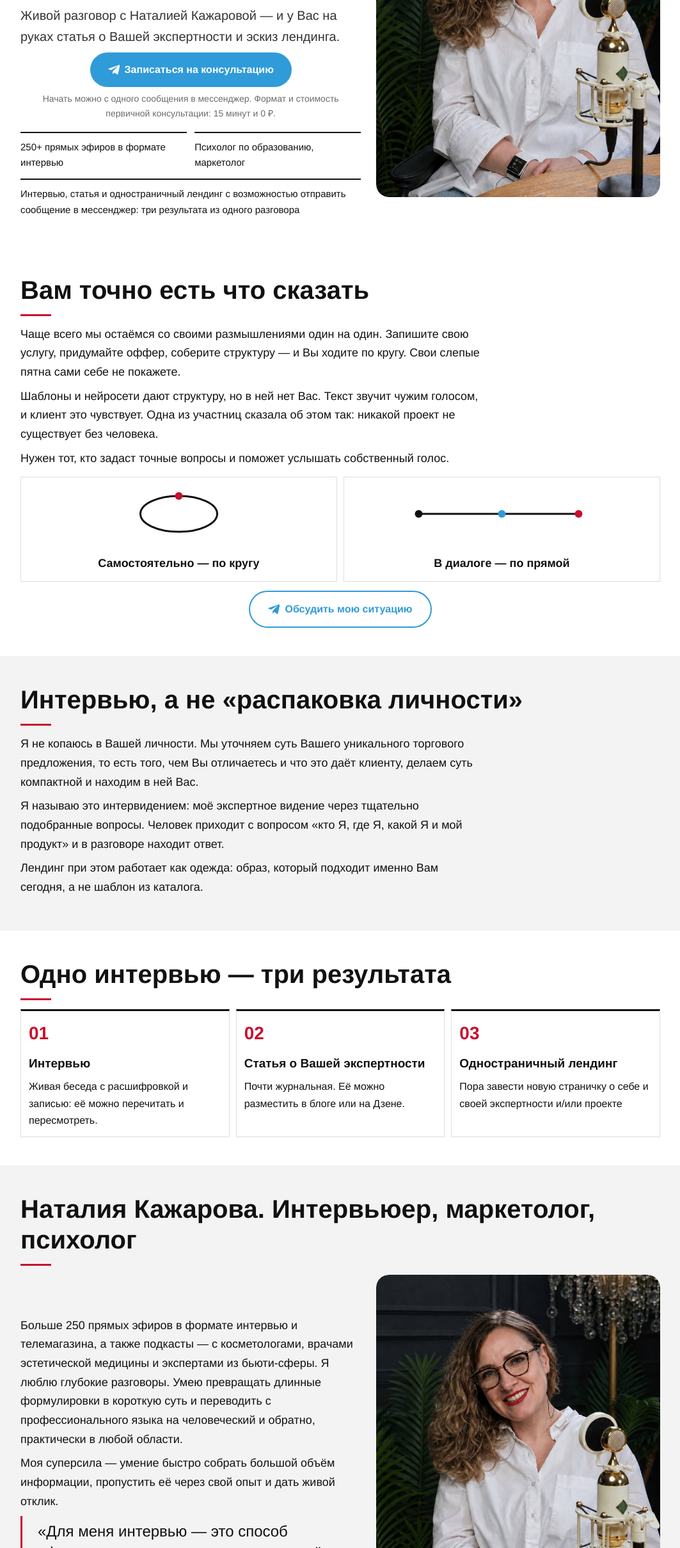
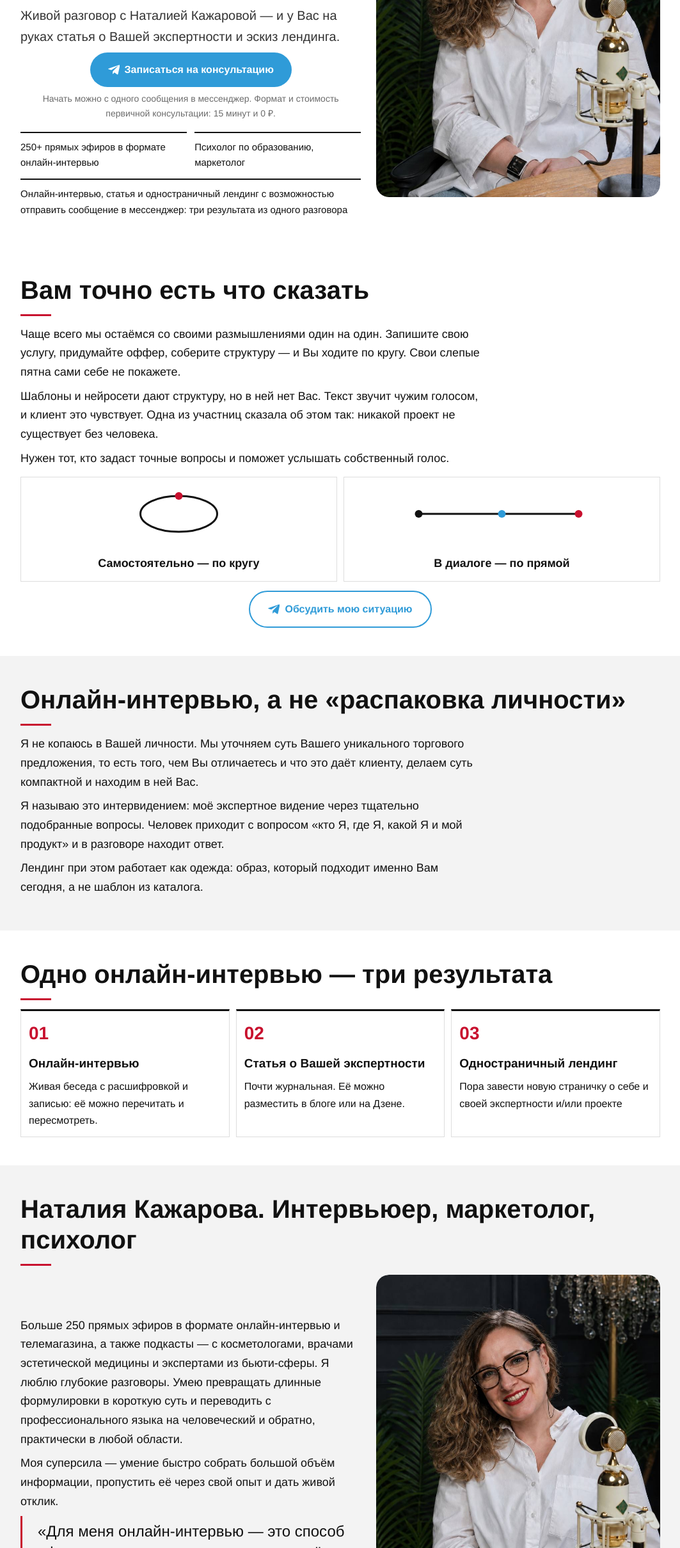
Before and after one commit to nataliaaveselova-tech/nataliaaveselova-tech.github.io, a plain HTML site: page interview.html in a window 1280 px wide. Shown: the part 381-2800 px from the top of the page at 64% size, without its empty margins (108-1171 px from the left). Drawn offline with Linux system fonts and the light colour scheme.

Commit message:
Add files via upload

```diff
--- a/interview.html
+++ b/interview.html
@@ -3,9 +3,10 @@
 <head>
 <meta charset="UTF-8">
 <meta name="viewport" content="width=device-width, initial-scale=1.0">
-<title>Интервью для экспертов: статья и лендинг | Н. Кажарова</title>
-<meta name="description" content="Глубинное интервью для экспертов: за 60–90 минут разговора Вы получаете статью о своей экспертности и одностраничный лендинг с возможностью отправить сообщение в мессенджер. Запишитесь на консультацию.">
+<title>Онлайн интервью для экспертов: статья + лендинг | Натали Кажарова</title>
+<meta name="description" content="Глубинное онлайн интервью для экспертов: за 60 минут диалога Вы получаете статью о своей работе и лендинг. Запишитесь на консультацию">
 <meta name="keywords" content="интервью для экспертов, упаковка экспертности, Одностраничный лендинг с возможностью отправить сообщение в мессенджер, уникальное торговое предложение эксперта">
+<link rel="icon" type="image/png" href="img/fvcn.png">
 <style>
 :root{--black:#111;--white:#fff;--gray:#f3f3f3;--mid:#6b6b6b;--red:#c8102e;--blue:#2f9bd8}
 *{box-sizing:border-box;margin:0;padding:0}
@@ -91,7 +92,7 @@ section h2+p{}
 </style>
 </head>
 <body>
-<header><div class="wrap"><div class="logo">Наталия <span>Кажарова</span></div><a class="btn sm" href="https://t.me/veselovalife?text=%D0%A5%D0%BE%D1%87%D1%83%20%D0%BA%20%D0%B2%D0%B0%D0%BC%20%D0%BD%D0%B0%20%D0%B8%D0%BD%D1%82%D0%B5%D1%80%D0%B2%D1%8C%D1%8E"><svg class="tg" viewBox="0 0 24 24" width="18" height="18" fill="currentColor" aria-hidden="true"><path d="M9.78 15.17l-.4 5.6c.57 0 .82-.25 1.12-.54l2.69-2.57 5.57 4.08c1.02.57 1.74.27 2.01-.94l3.65-17.1c.33-1.5-.54-2.09-1.54-1.72L1.4 9.2c-1.46.57-1.44 1.38-.25 1.75l5.5 1.71 12.77-8.05c.6-.4 1.15-.18.7.22z"/></svg>Хочу на интервью</a></div></header>
+<header><div class="wrap"><div class="logo">Наталия <span>Кажарова</span></div><a class="btn sm" href="https://t.me/veselovalife?text=%D0%A5%D0%BE%D1%87%D1%83%20%D0%BA%20%D0%B2%D0%B0%D0%BC%20%D0%BD%D0%B0%20%D0%B8%D0%BD%D1%82%D0%B5%D1%80%D0%B2%D1%8C%D1%8E"><svg class="tg" viewBox="0 0 24 24" width="18" height="18" fill="currentColor" aria-hidden="true"><path d="M9.78 15.17l-.4 5.6c.57 0 .82-.25 1.12-.54l2.69-2.57 5.57 4.08c1.02.57 1.74.27 2.01-.94l3.65-17.1c.33-1.5-.54-2.09-1.54-1.72L1.4 9.2c-1.46.57-1.44 1.38-.25 1.75l5.5 1.71 12.77-8.05c.6-.4 1.15-.18.7.22z"/></svg>Хочу на онлайн-интервью</a></div></header>
 
 <section><div class="wrap grid2">
 <div>
@@ -99,7 +100,7 @@ section h2+p{}
 <p class="sub">Живой разговор с Наталией Кажаровой — и у Вас на руках статья о Вашей экспертности и эскиз лендинга.</p>
 <a class="btn" href="https://t.me/veselovalife?text=%D0%A5%D0%BE%D1%87%D1%83%20%D0%BA%20%D0%B2%D0%B0%D0%BC%20%D0%BD%D0%B0%20%D0%B8%D0%BD%D1%82%D0%B5%D1%80%D0%B2%D1%8C%D1%8E"><svg class="tg" viewBox="0 0 24 24" width="18" height="18" fill="currentColor" aria-hidden="true"><path d="M9.78 15.17l-.4 5.6c.57 0 .82-.25 1.12-.54l2.69-2.57 5.57 4.08c1.02.57 1.74.27 2.01-.94l3.65-17.1c.33-1.5-.54-2.09-1.54-1.72L1.4 9.2c-1.46.57-1.44 1.38-.25 1.75l5.5 1.71 12.77-8.05c.6-.4 1.15-.18.7.22z"/></svg>Записаться на консультацию</a>
 <p class="note">Начать можно с одного сообщения в мессенджер. Формат и стоимость первичной консультации: 15 минут и 0 ₽.</p>
-<ul class="facts"><li>250+ прямых эфиров в формате интервью</li><li>Психолог по образованию, маркетолог</li><li>Интервью, статья и одностраничный лендинг с возможностью отправить сообщение в мессенджер: три результата из одного разговора</li></ul>
+<ul class="facts"><li>250+ прямых эфиров в формате онлайн-интервью</li><li>Психолог по образованию, маркетолог</li><li>Онлайн-интервью, статья и одностраничный лендинг с возможностью отправить сообщение в мессенджер: три результата из одного разговора</li></ul>
 </div>
 <figure class="ph portrait"><img src="img/portrait.jpg" alt="Наталия Кажарова в белой рубашке" loading="lazy" onerror="this.remove()"><figcaption>Портрет: img/portrait.jpg</figcaption></figure>
 </div></section>
@@ -117,16 +118,16 @@ section h2+p{}
 </div></section>
 
 <section class="alt"><div class="wrap">
-<h2>Интервью, а не «распаковка личности»</h2>
+<h2>Онлайн-интервью, а не «распаковка личности»</h2>
 <p>Я не копаюсь в Вашей личности. Мы уточняем суть Вашего уникального торгового предложения, то есть того, чем Вы отличаетесь и что это даёт клиенту, делаем суть компактной и находим в ней Вас.</p>
 <p>Я называю это интервидением: моё экспертное видение через тщательно подобранные вопросы. Человек приходит с вопросом «кто Я, где Я, какой Я и мой продукт» и в разговоре находит ответ.</p>
 <p>Лендинг при этом работает как одежда: образ, который подходит именно Вам сегодня, а не шаблон из каталога.</p>
 </div></section>
 
 <section><div class="wrap">
-<h2>Одно интервью — три результата</h2>
+<h2>Одно онлайн-интервью — три результата</h2>
 <div class="cards">
-<div class="card"><span class="n">01</span><h3>Интервью</h3><p>Живая беседа с расшифровкой и записью: её можно перечитать и пересмотреть.</p></div>
+<div class="card"><span class="n">01</span><h3>Онлайн-интервью</h3><p>Живая беседа с расшифровкой и записью: её можно перечитать и пересмотреть.</p></div>
 <div class="card"><span class="n">02</span><h3>Статья о Вашей экспертности</h3><p>Почти журнальная. Её можно разместить в блоге или на Дзене.</p></div>
 <div class="card"><span class="n">03</span><h3>Одностраничный лендинг</h3><p>Пора завести новую страничку о себе и своей экспертности и/или проекте</p></div>
 </div>
@@ -136,9 +137,9 @@ section h2+p{}
 <h2>Наталия Кажарова. Интервьюер, маркетолог, психолог</h2>
 <div class="grid2">
 <div>
-<p>Больше 250 прямых эфиров в формате интервью и телемагазина, а также подкасты — с косметологами, врачами эстетической медицины и экспертами из бьюти-сферы. Я люблю глубокие разговоры. Умею превращать длинные формулировки в короткую суть и переводить с профессионального языка на человеческий и обратно, практически в любой области.</p>
+<p>Больше 250 прямых эфиров в формате онлайн-интервью и телемагазина, а также подкасты — с косметологами, врачами эстетической медицины и экспертами из бьюти-сферы. Я люблю глубокие разговоры. Умею превращать длинные формулировки в короткую суть и переводить с профессионального языка на человеческий и обратно, практически в любой области.</p>
 <p>Моя суперсила — умение быстро собрать большой объём информации, пропустить её через свой опыт и дать живой отклик.</p>
-<div class="quote plain">«Для меня интервью — это способ сфокусироваться на сути и передать её широкой аудитории».</div>
+<div class="quote plain">«Для меня онлайн-интервью — это способ сфокусироваться на сути и передать её широкой аудитории».</div>
 </div>
 <figure class="ph portrait"><img src="img/about.jpg" alt="Наталия Кажарова" loading="lazy" onerror="this.remove()"><figcaption>Фото: img/about.jpg</figcaption></figure>
 </div>
@@ -156,7 +157,7 @@ section h2+p{}
 
 <section><div class="wrap">
 <h2>Начните с консультации</h2>
-<p>Консультация — это первый короткий разговор, на котором Вы расскажете о своей ситуации, а мы вместе решим, подходит ли Вам формат интервью.</p>
+<p>Консультация — это первый короткий разговор, на котором Вы расскажете о своей ситуации, а мы вместе решим, подходит ли Вам формат онлайн-интервью.</p>
 <p>Первичная консультация: 15 минут, 0 ₽.</p>
 <div class="price"><p style="margin:0 0 6px">До 15 декабря 2026: онлайн-интервью + статья + эскиз (одностраничный лендинг с возможностью отправить сообщение в мессенджер)</p><b><s style="color:#6b6b6b;font-weight:400;margin-right:8px">14 900 ₽</s>4 900 ₽</b></div>
 <a class="btn" href="https://t.me/veselovalife?text=%D0%A5%D0%BE%D1%87%D1%83%20%D0%BA%20%D0%B2%D0%B0%D0%BC%20%D0%BD%D0%B0%20%D0%B8%D0%BD%D1%82%D0%B5%D1%80%D0%B2%D1%8C%D1%8E"><svg class="tg" viewBox="0 0 24 24" width="18" height="18" fill="currentColor" aria-hidden="true"><path d="M9.78 15.17l-.4 5.6c.57 0 .82-.25 1.12-.54l2.69-2.57 5.57 4.08c1.02.57 1.74.27 2.01-.94l3.65-17.1c.33-1.5-.54-2.09-1.54-1.72L1.4 9.2c-1.46.57-1.44 1.38-.25 1.75l5.5 1.71 12.77-8.05c.6-.4 1.15-.18.7.22z"/></svg>Записаться на консультацию</a>
@@ -184,7 +185,7 @@ section h2+p{}
 
 <section class="alt"><div class="wrap">
 <h2>Отзывы</h2>
-<p>Что говорят участники интервью — в Telegram-канале.</p>
+<p>Что говорят участники онлайн-интервью — в Telegram-канале.</p>
 <a class="btn ghost" href="https://t.me/Vipinterview" target="_blank" rel="noopener"><svg class="tg" viewBox="0 0 24 24" width="18" height="18" fill="currentColor" aria-hidden="true"><path d="M9.78 15.17l-.4 5.6c.57 0 .82-.25 1.12-.54l2.69-2.57 5.57 4.08c1.02.57 1.74.27 2.01-.94l3.65-17.1c.33-1.5-.54-2.09-1.54-1.72L1.4 9.2c-1.46.57-1.44 1.38-.25 1.75l5.5 1.71 12.77-8.05c.6-.4 1.15-.18.7.22z"/></svg>Посмотреть отзывы</a>
 </div></section>
 
```
